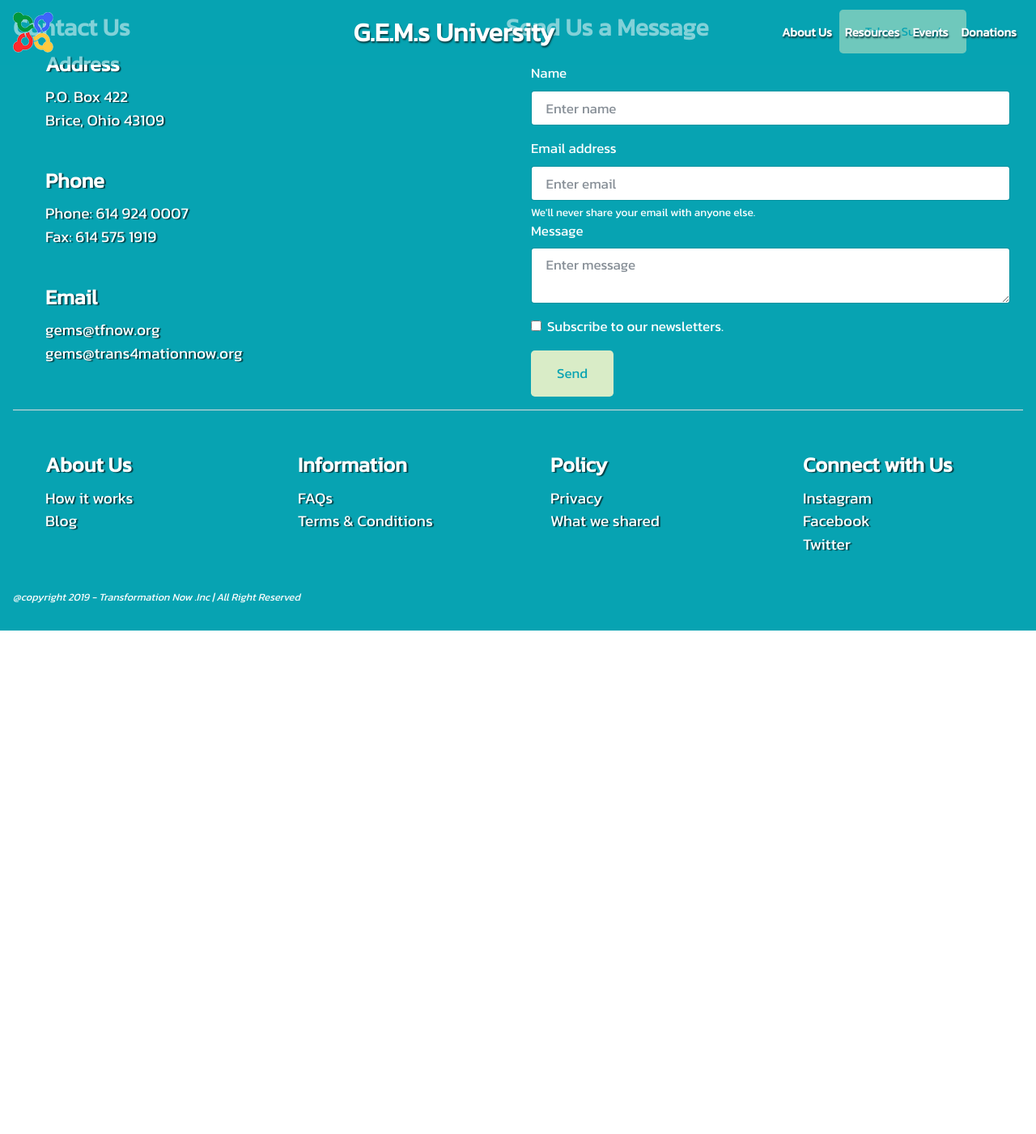
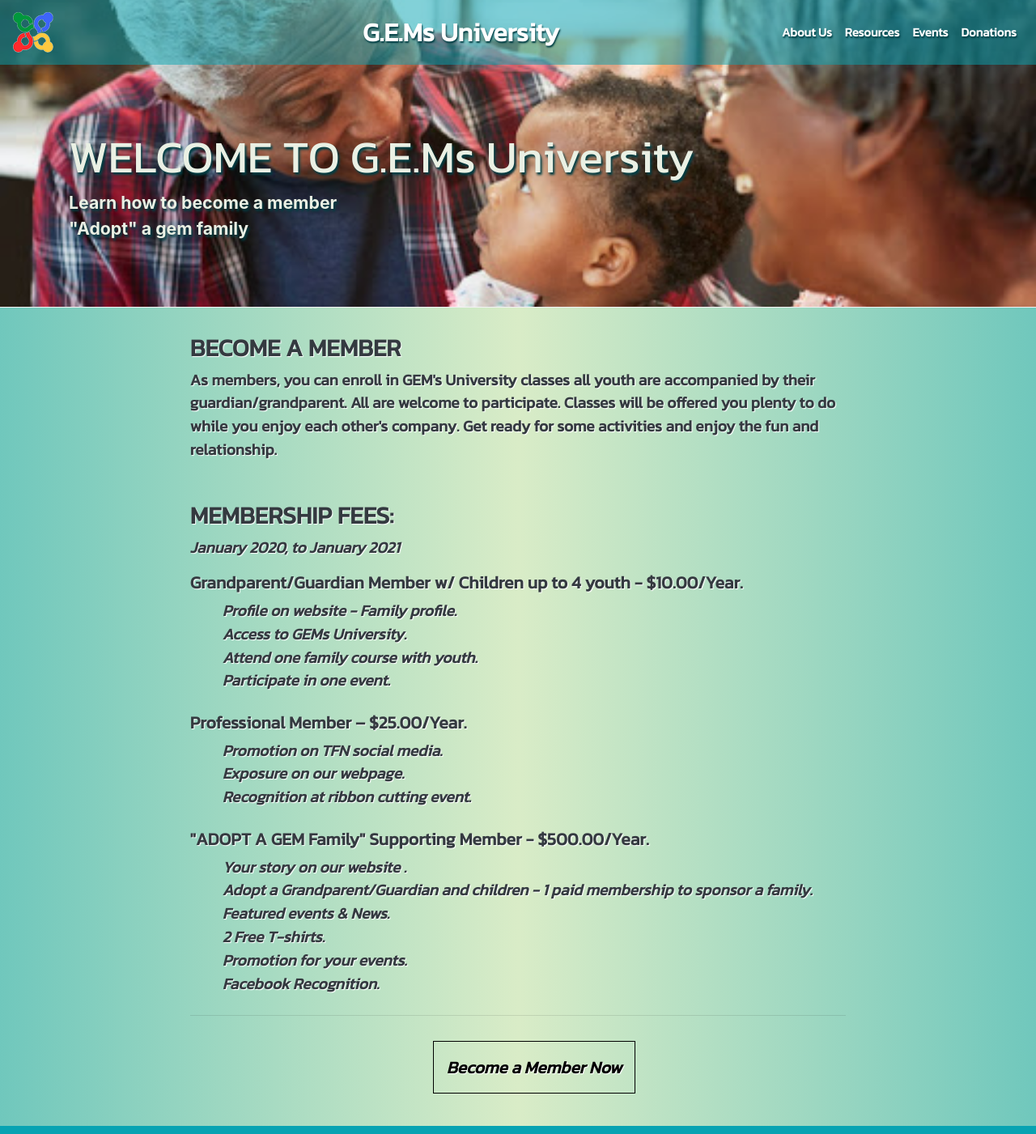
Before and after one commit to hoangle4/trans4mationNow, a React (Create React App) app in the folder client/: page /gems in a window 1280 px wide. Shown: the top 1401 px of the page at 81% size. Before the commit the page ends 800 px from the top, so only its background shows below. Built offline with nearby package versions, Linux system fonts and the light colour scheme; a web font is replaced by a local one.

Commit message:
commit Gems page

```diff
--- a/client/src/App.js
+++ b/client/src/App.js
@@ -9,6 +9,8 @@
 import Donation from './components/Donation';
 import Resources from './components/Resources';
 import Survey from './components/Survey';
+import GEMsUniversity from './components/GEMsUniversity';
+
 const App = () => {
   useEffect(() => {
     Utils.NavBarAnimation();
@@ -25,6 +27,7 @@
           <Route exact path={'/donation'} component={Donation} />
           <Route exact path={'/resources'} component={Resources} />
           <Route exact path={'/survey'} component={Survey} />
+          <Route exact path={'/gems'} component={GEMsUniversity} />
         </Switch>
         <Footer />
       </Router>
--- a/client/src/components/AboutUs/index.js
+++ b/client/src/components/AboutUs/index.js
@@ -24,10 +24,10 @@
           <div className='col-md-8 col-xs-12'>
             <p className='card-text'>
               TransformationNow is a faith-based, non-profit organization that
-              offers a program called “G.E.M.S” GRAND Mother’s, GRAND Fathers
-              and GRAND Mentor’s Educating Mind’s. Our program is designed to
-              help the younger generation recognize their personal strengths and
-              identity through the assistance and leadership of their G.E.M.S.
+              offers a program called “G.E.M.S” GRAND Mothers, GRAND Fathers and
+              GRAND Mentors Educating Minds. Our program is designed to help the
+              younger generation recognize their personal strengths and identity
+              through the assistance and leadership of their G.E.M.S.
               TransformationNow is going back to the basics “It takes a village
               to raise a child. “African Proverb”
             </p>
@@ -90,7 +90,7 @@
             <h5 className='my-5 text-center'>G.E.M.S BY DEFINITION</h5>
 
             <p className='card-text'>
-              G -Grand E - Educate M - Mind Whether you are a "GRAND" Father,
+              G - Grand E - Educate M - Mind Whether you are a "GRAND" Father,
               "GRAND" Mother or "GRAND" Mentor you are valuable and priceless.
               As a G.E.M.S., you have given the wealth of time, given loving
               care to family and given personal and professional advice. "GRAND"
--- a/client/src/components/Donation/index.js
+++ b/client/src/components/Donation/index.js
@@ -8,7 +8,7 @@
         title='Transformation Now Inc.'
         subtitle={
           <Fragment>
-            <strong>GRANDPARENTS IN COLUMBUS WELCOME TO G.E.M.S.</strong>
+            <strong>GRANDPARENTS IN COLUMBUS WELCOME TO G.E.Ms.</strong>
             <br />
             <strong>"GRAND" EDUCATION MIND'S</strong>
           </Fragment>
@@ -19,7 +19,7 @@
           <h3>Help Our Cause</h3>
           <p style={{ textTransform: 'uppercase' }}>
             TRANSFORMATIONNOW INC. IS GRATEFUL FOR YOUR GENEROSITY, AND MOST
-            IMPORTANTLY YOUR COMMITMENT TO OUR MISSION ON SUPPORTING G.E.M.S. AS
+            IMPORTANTLY YOUR COMMITMENT TO OUR MISSION ON SUPPORTING G.E.Ms. AS
             THEY CONTRIBUTE TO OUR NEXT GENERATION. YOUR DONATION HELPS US TO
             MEET OUR GOALS AND FUND OUR MISSION. THANK YOU! <br />
             <strong>
@@ -75,16 +75,16 @@
       </div>
       <div className='row mx-0 Donation-Row-2'>
         <div className='col-12 py-0 text-center'>
-          <h5>BETTER YET, SEE US IN PERSON!</h5>
+          <h5>Better yet, make an appointment to see us!</h5>
           <p>
-            Get Involved in Columbus! We love our G.E.M.S, to feel free to
+            Get Involved in Columbus! We love our G.E.Ms, to feel free to
             contact us during normal business hours.
           </p>
 
           <address>
-            TRANSFORMATIONNOW <br />
-            1561 Old Leonard Ave <br />
-            Columbus, OH 43219
+            TRANSFORMATIONNOW INC. <br />
+            PO BOX 422 <br />
+            BRICE, OH 43109
           </address>
         </div>
       </div>
--- a/client/src/components/Event/index.js
+++ b/client/src/components/Event/index.js
@@ -26,17 +26,17 @@
             />
             <EventList
               imgLink='/images/adobe1.jpg'
-              title='GEMS University online sign-up – March 2020'
+              title='G.E.MS University online sign-up – March 2020'
               eventType='Public'
-              eventDesc='GEMS University online sign-up.'
+              eventDesc='G.E.Ms University online sign-up.'
               eventDate='March 2020'
               eventId='032020'
             />
             <EventList
               imgLink='/images/adobe2.jpg'
-              title='GEMS University classes beginning September 2020'
+              title='G.E.Ms University classes beginning September 2020'
               eventType='Private'
-              eventDesc='GEMS University classes beginning.'
+              eventDesc='G.E.Ms University classes beginning.'
               eventDate='September 2020'
               eventId='092020'
             />
@@ -60,9 +60,9 @@
             />
             <EventList
               imgLink='/images/stock3.jpg'
-              title='GEMS-GRAND-Ball 2021'
+              title='G.E.Ms - GRAND - Ball 2021'
               eventType='Public'
-              eventDesc='GEMS-GRAND-Ball.'
+              eventDesc='G.E.Ms - GRAND - Ball.'
               eventDate='2021'
               eventId='092021'
             />
--- /dev/null
+++ b/client/src/components/GEMsUniversity/GEM.css
@@ -0,0 +1,19 @@
+.GEMs-List {
+  margin-bottom: 1.5rem;
+  font-style: italic;
+  list-style-type:none;
+
+}
+.GEMs-List > li {
+  background: none;
+}
+
+.GEMs-List > li > a {
+  color:black;
+  border: 1px solid #000
+}
+
+.GEMs-List > li > a:hover {
+  text-shadow: 1px 1px 1px #000;
+  border: 1px solid #fff
+}
--- /dev/null
+++ b/client/src/components/GEMsUniversity/index.js
@@ -0,0 +1,75 @@
+import React, { Fragment } from 'react';
+import Jumbotron from '../Jumbotron';
+import { Link } from 'react-router-dom';
+import './GEM.css';
+const GEMsUniversity = () => {
+  return (
+    <Fragment>
+      <div className='row m-0'>
+        <div className='col-12 p-0'>
+          <Jumbotron
+            title='WELCOME TO G.E.Ms University'
+            subtitle={
+              <Fragment>
+                <strong>Learn how to become a member</strong>
+                <br />
+                <strong>"Adopt" a gem family</strong>
+              </Fragment>
+            }
+          />
+        </div>
+      </div>
+      <div className='row m-0 Survey-Row'>
+        <div className='col-8 p-0 mx-auto'>
+          <h3>BECOME A MEMBER</h3>
+          <p className='mb-5'>
+            As members, you can enroll in GEM's University classes all youth are
+            accompanied by their guardian/grandparent. All are welcome to
+            participate. Classes will be offered you plenty to do while you
+            enjoy each other's company. Get ready for some activities and enjoy
+            the fun and relationship.
+          </p>
+          <h3>MEMBERSHIP FEES:</h3>
+          <p style={{ fontStyle: 'italic' }}>January 2020, to January 2021</p>
+          <h5>
+            Grandparent/Guardian Member w/ Children up to 4 youth - $10.00/Year.
+          </h5>
+          <ul className='GEMs-List'>
+            <li className=''>Profile on website - Family profile.</li>
+            <li className=''>Access to GEMs University.</li>
+            <li className=''>Attend one family course with youth.</li>
+            <li className=''>Participate in one event.</li>
+          </ul>
+          <h5>Professional Member – $25.00/Year.</h5>
+          <ul className='GEMs-List'>
+            <li className=''>Promotion on TFN social media.</li>
+            <li className=''>Exposure on our webpage.</li>
+            <li className=''>Recognition at ribbon cutting event.</li>
+          </ul>
+          <h5>"ADOPT A GEM Family" Supporting Member - $500.00/Year.</h5>
+          <ul className='GEMs-List'>
+            <li className=''>Your story on our website .</li>
+            <li className=''>
+              Adopt a Grandparent/Guardian and children - 1 paid membership to
+              sponsor a family.
+            </li>
+            <li className=''>Featured events & News.</li>
+            <li className=''>2 Free T-shirts.</li>
+            <li className=''>Promotion for your events.</li>
+            <li className=''>Facebook Recognition.</li>
+          </ul>
+          <hr />
+          <ul className='GEMs-List mt-5'>
+            <li className='text-center'>
+              <Link to='/gems-signup' className='Donation_Button p-3'>
+                Become a Member Now
+              </Link>
+            </li>
+          </ul>
+        </div>
+      </div>
+    </Fragment>
+  );
+};
+
+export default GEMsUniversity;
--- a/client/src/components/Home/Landing.js
+++ b/client/src/components/Home/Landing.js
@@ -35,7 +35,7 @@
                 </div>
 
                 <div className='carousel-caption d-none d-md-block'>
-                  <h1>G.E.M.s University</h1>
+                  <h1>G.E.Ms University</h1>
                   <p className=''>Building Legacy Together</p>
                   <hr style={{ background: '#ffffff' }} className='' />
                   <br />
@@ -51,7 +51,7 @@
                 </div>
 
                 <div className='carousel-caption d-none d-md-block'>
-                  <h1>G.E.M.s University</h1>
+                  <h1>G.E.Ms University</h1>
                   <p className=''>Building Legacy Together</p>
                   <hr style={{ background: '#ffffff' }} className='' />
                   <br />
@@ -71,14 +71,14 @@
           </div>
           <LandingEvents
             img='/images/adobe1.jpg'
-            title='GEMS University online sign-up – March 2020'
-            desc='GEMS University online sign-up.'
+            title='G.E.Ms University online sign-up – March 2020'
+            desc='G.E.Ms University online sign-up.'
             date='March 2020'
           />
           <LandingEvents
             img='/images/adobe2.jpg'
-            title='GEMS University classes beginning September 2020'
-            desc='GEMS University classes beginning.'
+            title='G.E.Ms University classes beginning September 2020'
+            desc='G.E.Ms University classes beginning.'
             date='September 2020'
           />
           <LandingEvents
--- a/client/src/components/Home/Navbar.js
+++ b/client/src/components/Home/Navbar.js
@@ -29,7 +29,7 @@
       <ul className='navbar-nav'>
         <li className='nav-item'>
           <Link to='/gems' className='nav-link Navbar_h5'>
-            G.E.M.s University
+            G.E.Ms University
           </Link>
         </li>
       </ul>
--- a/client/src/components/Resources/index.js
+++ b/client/src/components/Resources/index.js
@@ -8,7 +8,7 @@
       <div className='row mx-0'>
         <div className='col-12 px-0'>
           <Jumbotron
-            title='Learn G.E.M.S'
+            title='Learn G.E.Ms'
             subtitle='with these in-dept resources'
           />
         </div>
```
